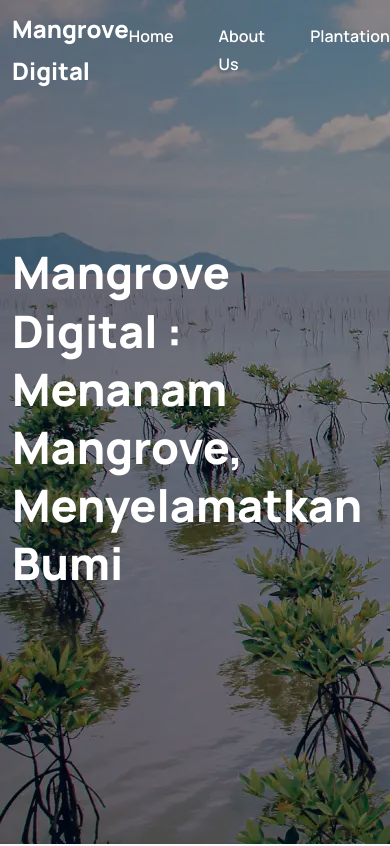
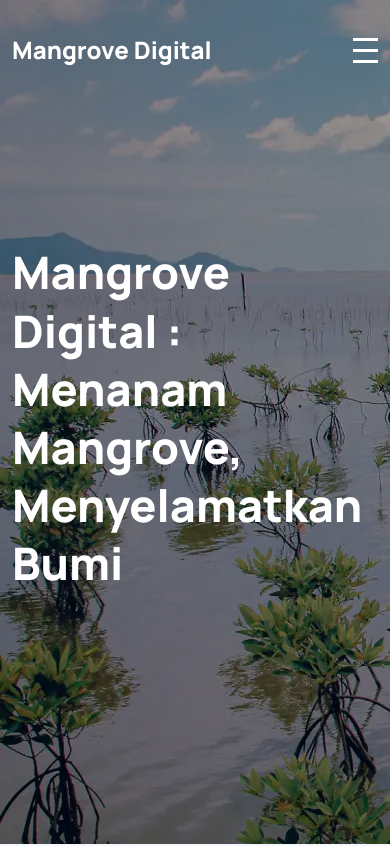
Before and after one commit to deniprobow/web-mangrove-digital-id, a Next.js app: page / in a window 390 px wide. Shown: the top 846 px of the page. Built offline with nearby package versions, Linux system fonts and the light colour scheme.

Commit message:
responsive_header

```diff
--- a/components/Header.tsx
+++ b/components/Header.tsx
@@ -2,7 +2,12 @@ import Link from "next/link";
 import { useState, useEffect } from 'react'
 
 export const Header = () => {
-    const [scrolled, setScrolled] = useState(false)
+    const [isScrolled, setScrolled] = useState(false)
+
+    const toogleNavMobile = () => {
+        const elBody = document.querySelector('body')
+        elBody?.classList.toggle('toggle-nav-mobile')
+    }
 
     useEffect(() => {
         const handleScroll = () => {
@@ -22,10 +27,11 @@ export const Header = () => {
     }, [])
 
     return (
-        <header className={`header ${scrolled ? 'scrolled' : ''}`}>
+        <header onClick={toogleNavMobile} className={`header ${isScrolled ? 'scrolled' : ''}`}>
             <div className="container">
                 <Link className="header--logo" href="/">Mangrove Digital</Link>
                 <nav className="header--nav">
+                    <Link href="#">Mangrove Digital</Link>
                     <ul>
                         <li><Link href="/">Home</Link></li>
                         <li><Link href="/">About Us</Link></li>
@@ -35,6 +41,11 @@ export const Header = () => {
                         <li><Link href="/">Contact</Link></li>
                     </ul>
                 </nav>
+                <div className="header--toggle-nav-mobile">
+                    <span></span>
+                    <span></span>
+                    <span></span>
+                </div>
             </div>
         </header>
     )
--- a/styles/scss/base/_all.scss
+++ b/styles/scss/base/_all.scss
@@ -9,3 +9,42 @@ h1, h2, h3, h4, h5, h6{
     font-weight: 800;
     line-height: 1.3;
 }
+
+@media(max-width: 991px) {
+    body {
+        position: relative;
+        right: 0;
+        transition: .35s ease-in-out;
+
+        &.toggle-nav-mobile {
+            right: 270px;
+
+            .header {
+                right: 270px;
+
+                .header--nav {
+                    right: 0;
+                }
+
+                .header--toggle-nav-mobile {
+                    > span {
+                        &:first-child {
+                            width: 32px;
+                            transform: rotate(45deg);
+                        }
+
+                        &:nth-child(2) {
+                            width: 0;
+                            opacity: 0;
+                        }
+
+                        &:last-child {
+                            width: 32px;
+                            transform: rotate(-45deg);
+                        }
+                    }
+                }
+            }
+        }
+    }
+}
--- a/styles/scss/module/_header.scss
+++ b/styles/scss/module/_header.scss
@@ -2,7 +2,7 @@
     width: 100%;
     height: 100px;
     display: flex;
-    align-items: centers;
+    align-items: center;
     position: fixed;
     top: 0;
     left: 0;
@@ -24,14 +24,18 @@
 }
 
 .header--nav {
+    > a {
+        display: none;
+    }
+
     > ul {
         padding-left: 0;
         margin-bottom: 0;
         display: flex;
         list-style: none;
+        gap: 45px;
 
         > li {
-            margin-right: 45px;
 
             > a {
                 text-decoration: none;
@@ -49,7 +53,7 @@
 header.header {
     &.scrolled {
         background-color: $bg-section-grey;
-        border-bottom: 1px solid rgba($primary-color, .1);
+        border-bottom: 1px solid rgba($primary-color, .05);
 
         .header--logo {
             color: $primary-color;
@@ -66,3 +70,87 @@ header.header {
         }
     }
 }
+
+
+.header--toggle-nav-mobile {
+    display: none;
+}
+
+@media (max-width: 991px) {
+    .header--toggle-nav-mobile {
+        width: 25px;
+        height: 25px;
+        display: flex;
+        flex-direction: column;
+        justify-content: space-between;
+
+        > span {
+            width: 25px;
+            height: 3px;
+            background-color: #fff;
+            transform: rotate(0deg);
+            transition: .35s ease-in-out;
+
+            &:first-child {
+                transform-origin: top left;
+            }
+
+            &:nth-child(2) {
+                opacity: 1;
+            }
+
+            &:last-child {
+                transform-origin: bottom left;
+            }
+        }
+    }
+
+    .header--nav {
+        width: 270px;
+        height: 100%;
+        background-color: $bg-section-grey;
+        border-left: 1px solid rgba($primary-color, .05);
+        padding-top: 10px;
+        position: fixed;
+        top: 0;
+        right: -270px;
+        z-index: 999;
+        transition: .35s ease-in-out;
+
+        > a {
+            display: block;
+            padding: 15px 25px;
+            text-decoration: none;
+            font-size: 1.5rem;
+            font-weight: 800;
+            color: $primary-color;
+        }
+
+        > ul {
+            flex-direction: column;
+            gap: 0;
+
+            > li {
+                > a {
+                    padding: 15px 25px;
+                    display: block;
+                    color: $primary-color;
+                }
+            }
+        }
+    }
+
+    header.header {
+        left: auto;
+        right: 0;
+        transition: .35s ease-in-out;
+
+        &.scrolled {
+            .header--toggle-nav-mobile {
+                > span {
+                    background-color: $primary-color;
+                }
+            }
+        }
+    }
+}
```
